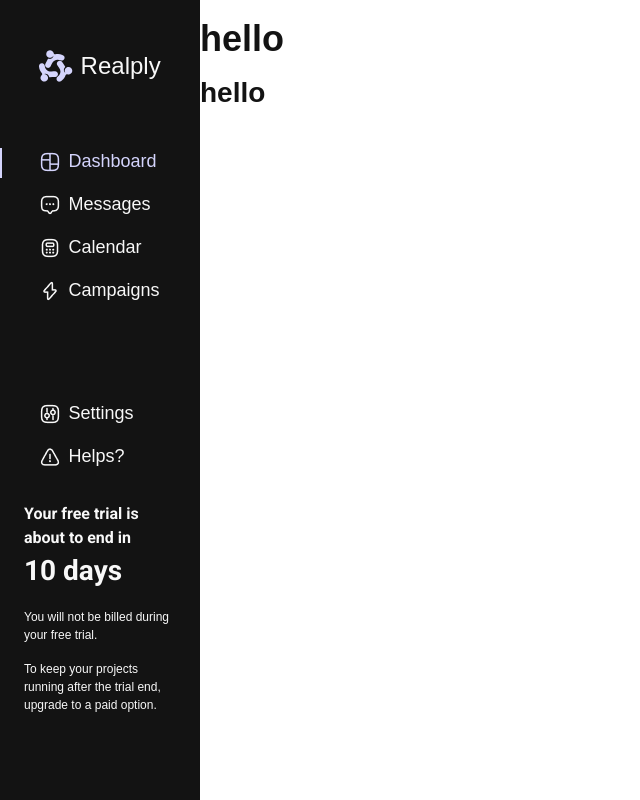
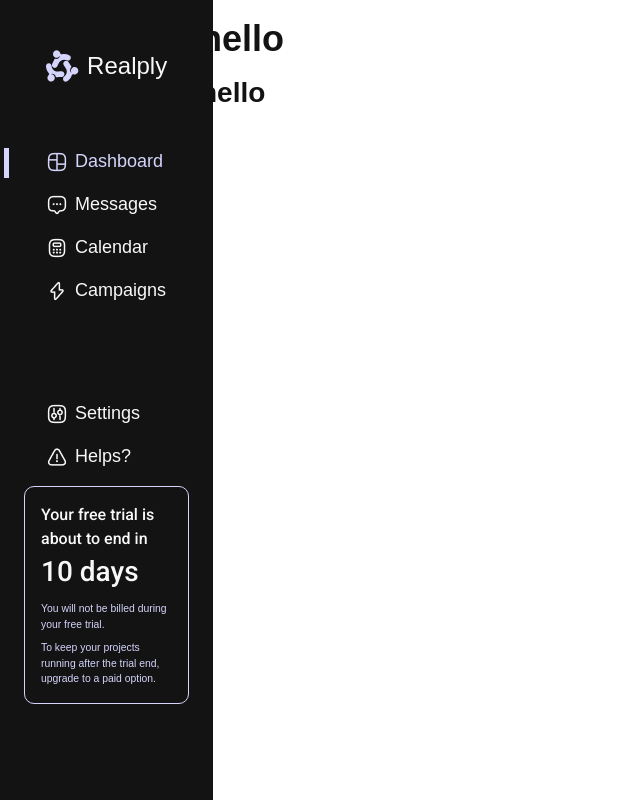
Before and after one commit to pingpongdoctor/realply-app, a Next.js app: page / in a window 1280 px wide. Shown: the whole page, without its empty margins (0-640 px from the left). Built offline with nearby package versions, Linux system fonts and the light colour scheme; a web font is replaced by a local one.

Commit message:
finish styling text inside free trial box

```diff
--- a/app/components/NavigationComponent/NavigationComponent.module.scss
+++ b/app/components/NavigationComponent/NavigationComponent.module.scss
@@ -4,7 +4,7 @@
 .navigationComponent {
   background-color: $nav-bar-background-color;
   height: 100vh;
-  width: 200px;
+  width: 213px;
   position: fixed;
   left: 0;
   top: 0;
@@ -27,18 +27,27 @@
   }
 
   &TrialWrapper {
+    display: flex;
+    flex-direction: column;
+    gap: 0.5rem;
+    padding: 1rem;
+    border: 1px solid $free-trial-text-color;
+    border-radius: 10px;
   }
 
   &TrialText {
     font-family: var(--font-roboto);
     font-size: 1rem;
-    font-weight: 700;
+    font-weight: 500;
+    margin: 0;
     span {
       font-size: 1.75rem;
     }
   }
 
   &TrialSmallText {
-    font-size: 0.75rem;
+    font-size: 0.65rem;
+    color: $free-trial-text-color;
+    margin: 0;
   }
 }
```
